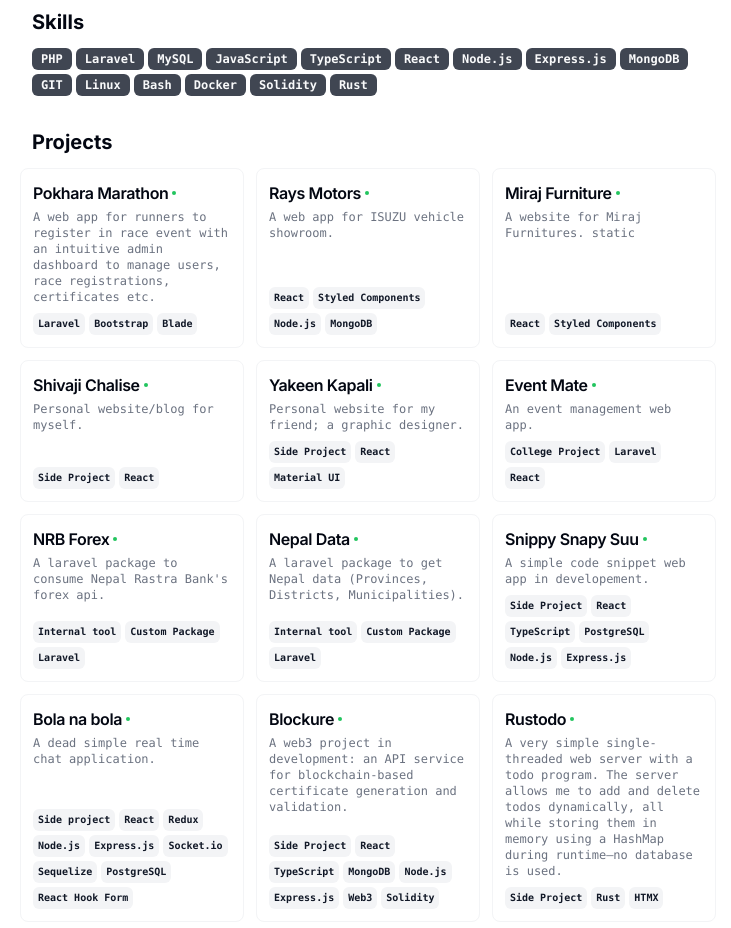
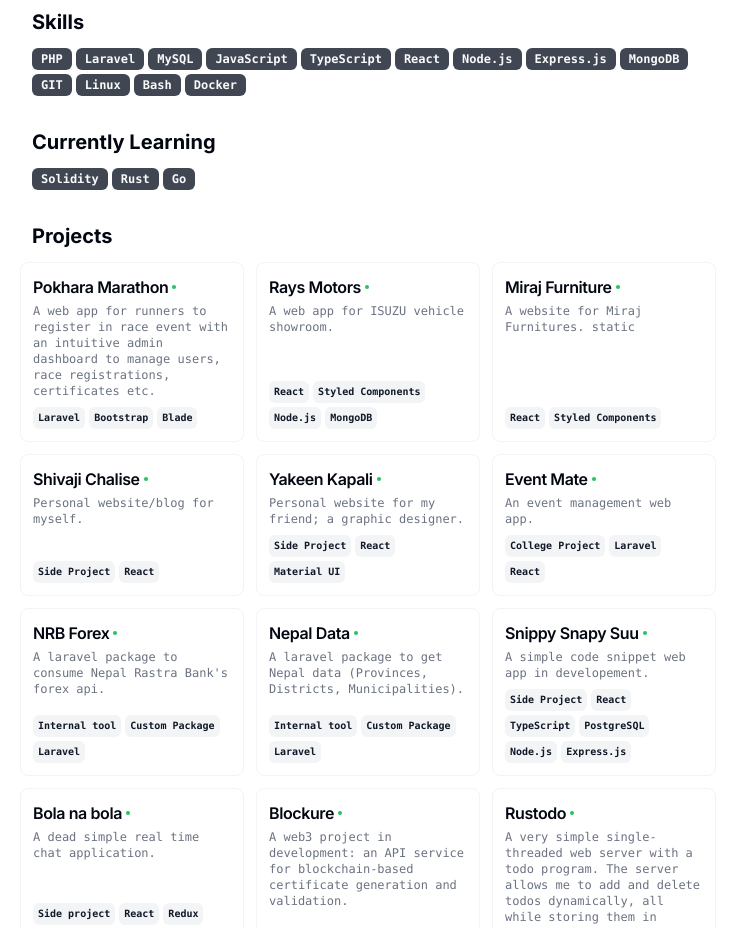
Before and after one commit to shivajichalise/cv, a Next.js app: page / in a window 1280 px wide. Shown: the part 980-1908 px from the top of the page, without its empty margins (272-1003 px from the left). Built offline with nearby package versions, Linux system fonts and the light colour scheme.

Commit message:
update cv

```diff
--- a/src/app/page.tsx
+++ b/src/app/page.tsx
@@ -166,6 +166,14 @@
             })}
           </div>
         </Section>
+        <Section>
+          <h2 className="text-xl font-bold">Currently Learning</h2>
+          <div className="flex flex-wrap gap-1">
+            {RESUME_DATA.learning.map((skill) => {
+              return <Badge key={skill}>{skill}</Badge>;
+            })}
+          </div>
+        </Section>
 
         <Section className="print-force-new-page scroll-mb-16">
           <h2 className="text-xl font-bold">Projects</h2>
--- a/src/data/resume-data.tsx
+++ b/src/data/resume-data.tsx
@@ -104,9 +104,8 @@
     "Linux",
     "Bash",
     "Docker",
-    "Solidity",
-    "Rust",
   ],
+  learning: ["Solidity", "Rust", "Go"],
   projects: [
     {
       title: "Pokhara Marathon",
```
